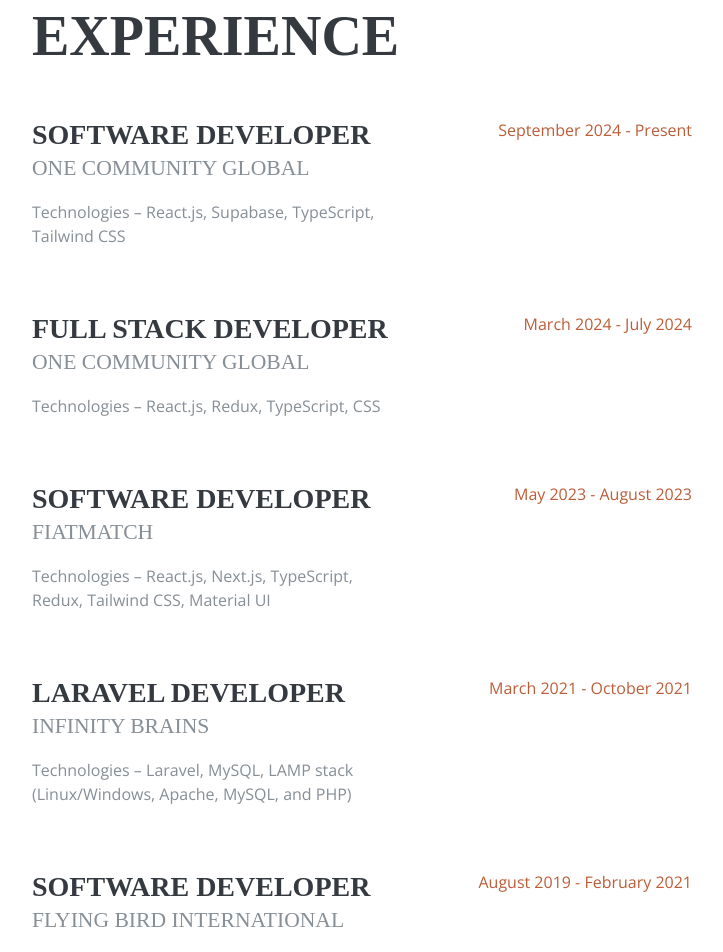
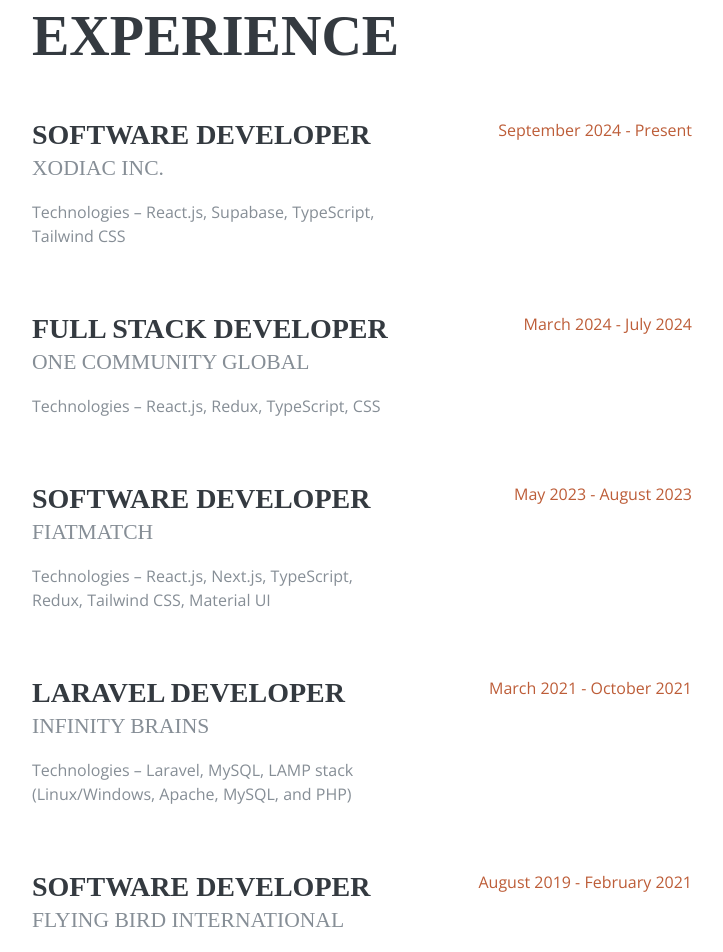
Before and after one commit to hiralsonip/portfolio, a plain HTML site: page index.html in a window 1280 px wide. Shown: the part 2963-3915 px from the top of the page, without its empty margins (540-1263 px from the left). Drawn offline with nearby package versions, Linux system fonts and the light colour scheme; a web font is replaced by a local one.

Commit message:
Experience updated

```diff
--- a/index.html
+++ b/index.html
@@ -231,7 +231,7 @@
         <div class="resume-item d-flex flex-column flex-md-row mb-5">
           <div class="resume-content mr-auto">
             <h3 class="mb-0">Software Developer</h3>
-            <div class="subheading mb-3">One Community Global</div>
+            <div class="subheading mb-3">Xodiac Inc.</div>
             <p>Technologies – React.js, Supabase, TypeScript, Tailwind CSS
             </p>
           </div>
```
